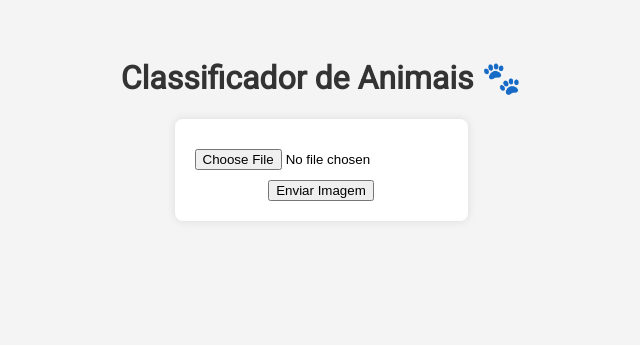
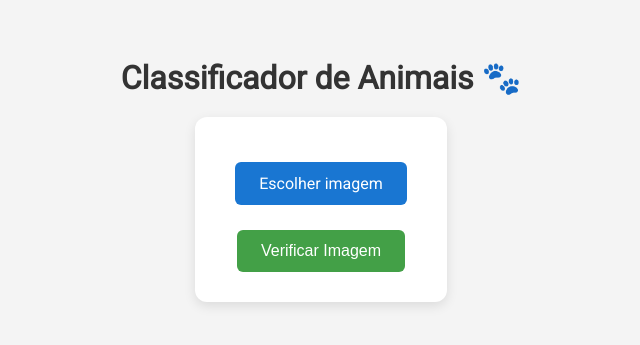
Before and after one commit to Tolfinho/tensorflow-prototipo, a Flask app: page / in a window 1280 px wide. Shown: the top 345 px of the page, without its empty margins (319-959 px from the left). Run offline with Flask 3, Linux system fonts and the light colour scheme.

Commit message:
melhorias no frontend

```diff
--- a/app.py
+++ b/app.py
@@ -7,7 +7,7 @@ from werkzeug.utils import secure_filename
 
 # Configurações
 UPLOAD_FOLDER = 'static/uploads'
-ALLOWED_EXTENSIONS = {'png', 'jpg', 'jpeg'}
+ALLOWED_EXTENSIONS = {'png', 'jpg', 'jpeg', 'jfif'}
 
 app = Flask(__name__)
 app.config['UPLOAD_FOLDER'] = UPLOAD_FOLDER
--- a/templates/index.html
+++ b/templates/index.html
@@ -5,53 +5,147 @@
   <title>Classificador de Animais</title>
   <link href="https://fonts.googleapis.com/css2?family=Roboto&display=swap" rel="stylesheet">
   <style>
+    * {
+      box-sizing: border-box;
+    }
+
     body {
       font-family: 'Roboto', sans-serif;
       background: #f4f4f4;
-      text-align: center;
+      display: flex;
+      flex-direction: column;
+      align-items: center;
       padding: 30px;
+      color: #333;
     }
 
     h1 {
-      color: #333;
+      margin-bottom: 20px;
     }
 
     form {
       background: #fff;
-      padding: 20px;
-      border-radius: 8px;
-      display: inline-block;
-      box-shadow: 0 0 10px rgba(0,0,0,0.1);
+      padding: 30px 40px;
+      border-radius: 12px;
+      box-shadow: 0 4px 12px rgba(0,0,0,0.1);
+      display: flex;
+      flex-direction: column;
+      align-items: center;
     }
 
-    input[type="file"] {
-      margin: 10px 0;
+    .file-input-wrapper {
+      position: relative;
+      overflow: hidden;
+      display: inline-block;
+      margin: 15px 0;
+    }
+
+    .file-input-wrapper input[type="file"] {
+      font-size: 100px;
+      position: absolute;
+      left: 0;
+      top: 0;
+      opacity: 0;
+    }
+
+    .file-label {
+      display: inline-block;
+      background-color: #1976d2;
+      color: white;
+      padding: 12px 24px;
+      font-size: 16px;
+      border-radius: 6px;
+      cursor: pointer;
+      transition: background-color 0.3s ease;
+    }
+
+    .file-label:hover {
+      background-color: #0d47a1;
+    }
+
+    button {
+      background-color: #43a047;
+      color: white;
+      border: none;
+      padding: 12px 24px;
+      font-size: 16px;
+      border-radius: 6px;
+      cursor: pointer;
+      transition: background-color 0.3s ease;
+      margin-top: 10px;
+    }
+
+    button:hover {
+      background-color: #2e7d32;
+    }
+
+    .preview {
+      margin-top: 20px;
+      max-width: 300px;
+    }
+
+    .preview img {
+      width: 100%;
+      border-radius: 10px;
+      box-shadow: 0 2px 8px rgba(0,0,0,0.2);
     }
 
     .result {
       margin-top: 20px;
     }
 
-    img {
-      max-width: 300px;
-      margin-top: 10px;
-      border-radius: 10px;
+    .result h2 {
+      font-weight: normal;
+      color: #444;
     }
   </style>
 </head>
 <body>
   <h1>Classificador de Animais 🐾</h1>
 
-  <form method="POST" enctype="multipart/form-data">
-    <input type="file" name="file" accept="image/*" required><br>
-    <button type="submit">Enviar Imagem</button>
+  <form method="POST" enctype="multipart/form-data" onsubmit="return validateForm()">
+    <div class="file-input-wrapper">
+      <label for="file-upload" class="file-label">Escolher imagem</label>
+      <input type="file" id="file-upload" name="file" accept="image/*" required onchange="previewImage(event)">
+    </div>
+    <button type="submit">Verificar Imagem</button>
+
+    <div class="preview" id="preview-container" style="display: none;">
+      <img id="preview-image" src="#" alt="Pré-visualização da imagem">
+    </div>
   </form>
 
   {% if prediction %}
   <div class="result">
     <h2>Resultado: {{ prediction }} ({{ confidence }}%)</h2>
-    <img src="{{ image_path }}" alt="Imagem enviada">
+    <img src="{{ image_path }}" alt="Imagem enviada" style="max-width:300px; margin-top: 10px; border-radius: 10px;">
   </div>
   {% endif %}
+
+  <script>
+    function previewImage(event) {
+      const input = event.target;
+      const previewContainer = document.getElementById('preview-container');
+      const previewImage = document.getElementById('preview-image');
+
+      if (input.files && input.files[0]) {
+        const reader = new FileReader();
+        reader.onload = function(e) {
+          previewImage.src = e.target.result;
+          previewContainer.style.display = 'block';
+        }
+        reader.readAsDataURL(input.files[0]);
+      }
+    }
+
+    function validateForm() {
+      const input = document.getElementById('file-upload');
+      if (!input.files.length) {
+        alert("Por favor, selecione uma imagem antes de enviar.");
+        return false;
+      }
+      return true;
+    }
+  </script>
 </body>
 </html>
```
Also changed, not shown: static/uploads/cane-corso.jfif (added).
